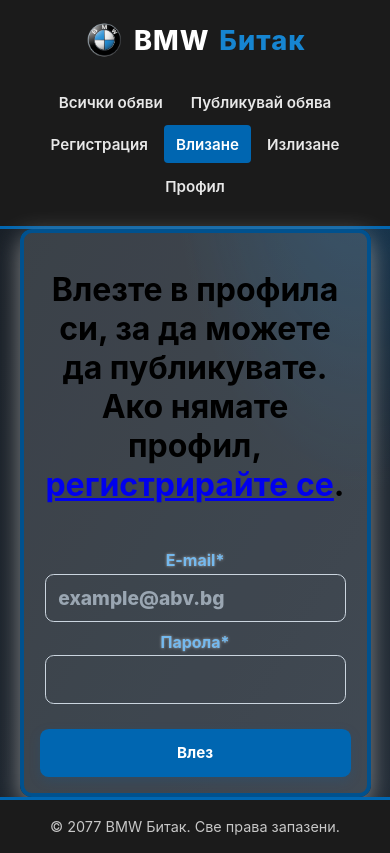
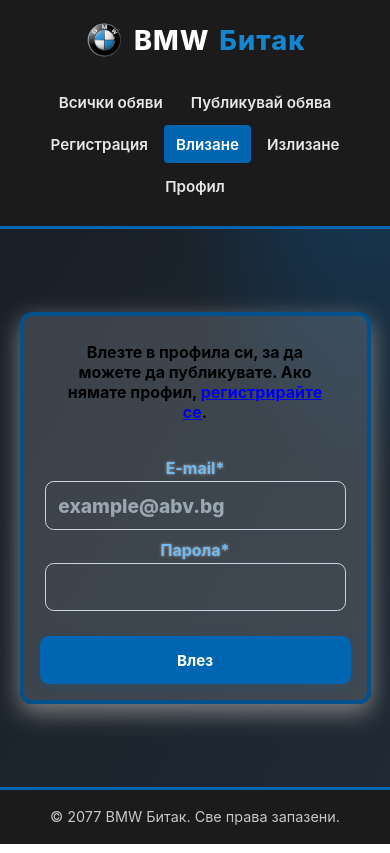
Before and after one commit to c-metrik/BMW-Bitak-BG, a React (Vite) app: page /login in a window 390 px wide. Built offline with nearby package versions, Linux system fonts and the light colour scheme.

Commit message:
fix responsiveness bugs at lower resolutions

```diff
--- a/index.css
+++ b/index.css
@@ -4,30 +4,22 @@
 
 html {
     width: 100%;
-    height: 100%;
+    min-height: 100vh;
 }
 
 main {
     width: 100%;
-    height: 100%;
+    height: auto;
     display: flex;
+    flex: 1 0 auto;
     flex-direction: column;
     justify-content: center;
     align-items: center;
 }
 
-#root {
-    width: 100%;
-    height: 100%;
-    margin: 0;
-    padding: 0;
-    display: flex;
-    flex-direction: column;
-}
-
 body {
     width: 100%;
-    height: 100%;
+    height: auto;
     margin: 0;
     font-family: Inter, "Segoe UI", Arial, sans-serif;
     font-synthesis: none;
@@ -36,6 +28,16 @@ body {
     -moz-osx-font-smoothing: grayscale;
 }
 
+#root {
+    width: 100%;
+    min-height: 100vh;
+    margin: 0;
+    padding: 0;
+    display: flex;
+    flex-direction: column;
+
+}
+
 body {
     background:
         radial-gradient(ellipse at 92% 10%, rgb(0 102 177 / 35%), transparent 38%),
--- a/src/components/CarCreate.jsx
+++ b/src/components/CarCreate.jsx
@@ -1,4 +1,5 @@
-import "./CarCreate.css"
+import "./Forms.css"
+
 
 export function CarCreate() {
     return (
--- a/src/components/CarCreate.css
+++ b/src/components/Forms.css
@@ -1,22 +1,20 @@
 .car-form {
-    width: 90%;
+    width: 50%;
     height: auto;
     display: flex;
     flex-direction: column;
-    justify-content: center;
     text-align: center;
     align-items: center;
     gap: 2rem;
     padding: 1rem;
     border-radius: 0.75rem;
     background: rgba(195, 200, 203, 0.2);
-    overflow: hidden;
     border: #00518e 4px solid;
     box-shadow: 0 8px 24px rgba(142, 142, 142, 0.9);
 }
 
 .car-form__section {
-    width: 100%;
+    width: auto;
     height: auto;
     display: grid;
     grid-template-columns: repeat(1, minmax(0, 1fr));
@@ -28,7 +26,7 @@
     display: grid;
     grid-template-columns: repeat(3, minmax(0, 1fr));
     gap: 0.1rem 0.5rem;
-    width: 100%;
+    width: auto;
     height: auto;
 }
 
@@ -47,6 +45,11 @@
     font-size: 1rem;
     font-weight: bold;
     text-shadow: 0 0 3px rgba(255, 255, 255, 0.5);
+}
+
+.form-heading {
+    width: 90%;
+    font-size: inherit;
 }
 
 .car-form__field input,
@@ -138,12 +141,9 @@
 }
 
 @media (max-width: 650px) {
-    .car-create {
-        width: min(100% - 1.25rem, 600px);
-        padding: 1rem 0 2rem;
-    }
 
     .car-form {
+        width: 90%;
         gap: 1.25rem;
         padding: 1rem;
         border-radius: 0.75rem;
--- a/src/components/Home.css
+++ b/src/components/Home.css
@@ -5,7 +5,7 @@
     flex: 1 1 auto;
     flex-direction: row;
     justify-content: space-around;
-    overflow:hidden;
+    overflow: hidden;
     padding: 0px;
     color: #000000;
 }
@@ -55,8 +55,19 @@
     margin: auto 0;
     width: 48%;
     height: auto;
-    display:grid;
+    display: grid;
     grid-template-columns: repeat(3, minmax(0, 20fr));
     gap: clamp(0.5%, 2vw, 1rem);
-    overflow: hidden;
 }
+
+@media (max-width: 650px) {
+    .home {
+        flex-direction: column;
+        justify-content: space-around;
+        align-items: center;
+    }
+
+    .welcome-intro, .car-card-grid {
+        width: 90%;
+    }
+}
--- a/src/components/Home.jsx
+++ b/src/components/Home.jsx
@@ -4,6 +4,7 @@ import { CarCard } from "./CarCard"
 
 export function Home() {
     return (
+            <main>
                 <section className="home">
                     <div className="welcome-intro">
                         <h2>Всички BMW обяви, на едно място.</h2>
@@ -22,5 +23,6 @@ export function Home() {
                         <CarCard />
                     </div>
                 </section>
+            </main>
     )
 };
--- a/src/components/Login.jsx
+++ b/src/components/Login.jsx
@@ -1,14 +1,13 @@
 import { Link } from "react-router"
 
-import "./CarCreate.css"
-import "./Register.css"
+import "./Forms.css"
 
 
 export function Login() {
     return (
             <main>
             <form className="car-form" >
-                <h1>Влезте в профила си, за да можете да публикувате. Ако нямате профил, <Link to="/register">регистрирайте се</Link>.</h1>
+                <h1 className="form-heading">Влезте в профила си, за да можете да публикувате. Ако нямате профил, <Link to="/register">регистрирайте се</Link>.</h1>
                 <section className="car-form__section" aria-labelledby="car-details-heading">
                         <label className="car-form__field">
                             E-mail*
--- a/src/components/Profile.css
+++ b/src/components/Profile.css
@@ -1,6 +1,6 @@
 .profile-page {
     display: flex;
-    width: min(100% - 2rem, 760px);
+    width: 50%;
     min-height: 0;
     flex: 1 1 auto;
     align-items: center;
@@ -152,7 +152,7 @@
     outline-offset: 3px;
 }
 
-@media (max-width: 560px) {
+@media (max-width: 650px) {
     .profile-page {
         width: min(100% - 1.25rem, 420px);
         padding: 1rem 0;
--- a/src/components/Register.jsx
+++ b/src/components/Register.jsx
@@ -1,11 +1,10 @@
-import "./CarCreate.css"
-import "./Register.css"
+import "./Forms.css"
 
 export function Register() {
     return (
             <main>
             <form className="car-form" >
-                <h1>Създайте профил, за да използвате битака.</h1>
+                <h1 className="form-heading">Създайте профил, за да използвате битака.</h1>
                 <section className="car-form__section" aria-labelledby="car-details-heading">
                         <label className="car-form__field">
                             E-mail*
```
Lines whose indentation alone changed are shown as unchanged.
